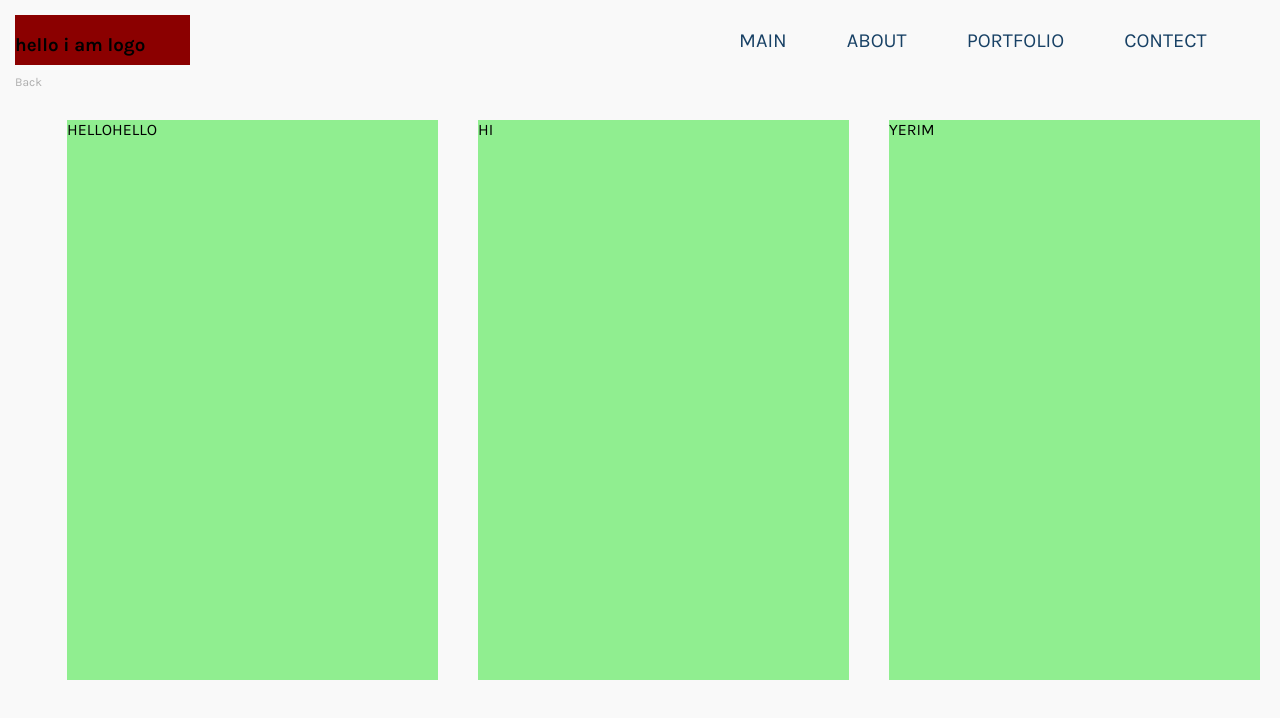
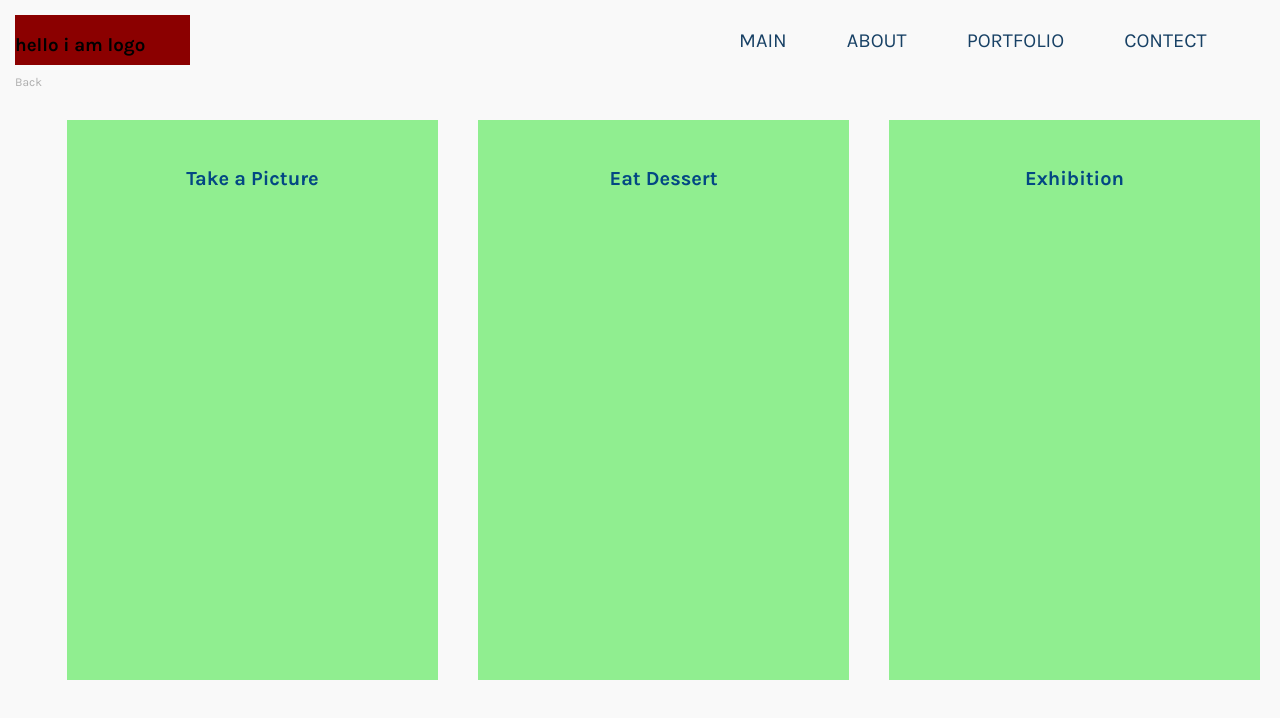
Before and after one commit to Kimyerim1935/my-port-rim, a React (Create React App) app: page /Instagram in a window 1280 px wide. Shown: the top 718 px of the page. Built offline with nearby package versions, Linux system fonts and the light colour scheme; a web font is replaced by a local one.

Commit message:
인스타 컴포넌트 제목 만들기

```diff
--- a/src/routes/Insta.js
+++ b/src/routes/Insta.js
@@ -7,7 +7,7 @@ function Insta (){
     return(
          <div className="contentsbox3">
              <img src={Instasvg} alt="Instasvg" />
-             <NavLink  exact to="/Instagram" className="instatext"> Click to see more</NavLink>
+             <NavLink  exact to="/Instagram" className="instatext">  Click to see more</NavLink>
         </div>
 
     );
--- a/src/routes/Instagram.css
+++ b/src/routes/Instagram.css
@@ -21,9 +21,17 @@
     width: 30%;
     height: 560px;
     margin: 120px 20px 0 20px;
+    padding-top: 30px;
+    display: flex;
+    flex-direction: column;
     align-items: center;
-    justify-content: center;
     background-color: lightgreen;
+}
+
+.Instatitle{
+    font-size: 20px;
+    color: #034783;
+    font-weight: 700;
 }
 
 @media screen and (max-width:768px) {
@@ -33,7 +41,7 @@
         display: flex;
         overflow: auto;
         flex-direction: column;
-        padding: 50px 20px 20px 20px;
+        padding: 30px 20px 20px 20px;
         background-color: lightskyblue;
     }
 
--- a/src/routes/Instagram.js
+++ b/src/routes/Instagram.js
@@ -11,13 +11,16 @@ function Instagram(){
         <Route path='/About' component={About} />
 
         <div className="Instacontents">
-HELLOHELLO
+
+          <h2 className="Instatitle">Take a Picture</h2>
         </div>
+
         <div className="Instacontents">
-     HI
+         <h2 className="Instatitle">Eat Dessert</h2>
         </div>
+
         <div className="Instacontents">
-       YERIM
+         <h2 className="Instatitle"> Exhibition </h2>
         </div>
 
     </div>
```
Also changed, not shown: 1 other file (tests, documents, lock files or other folders).
